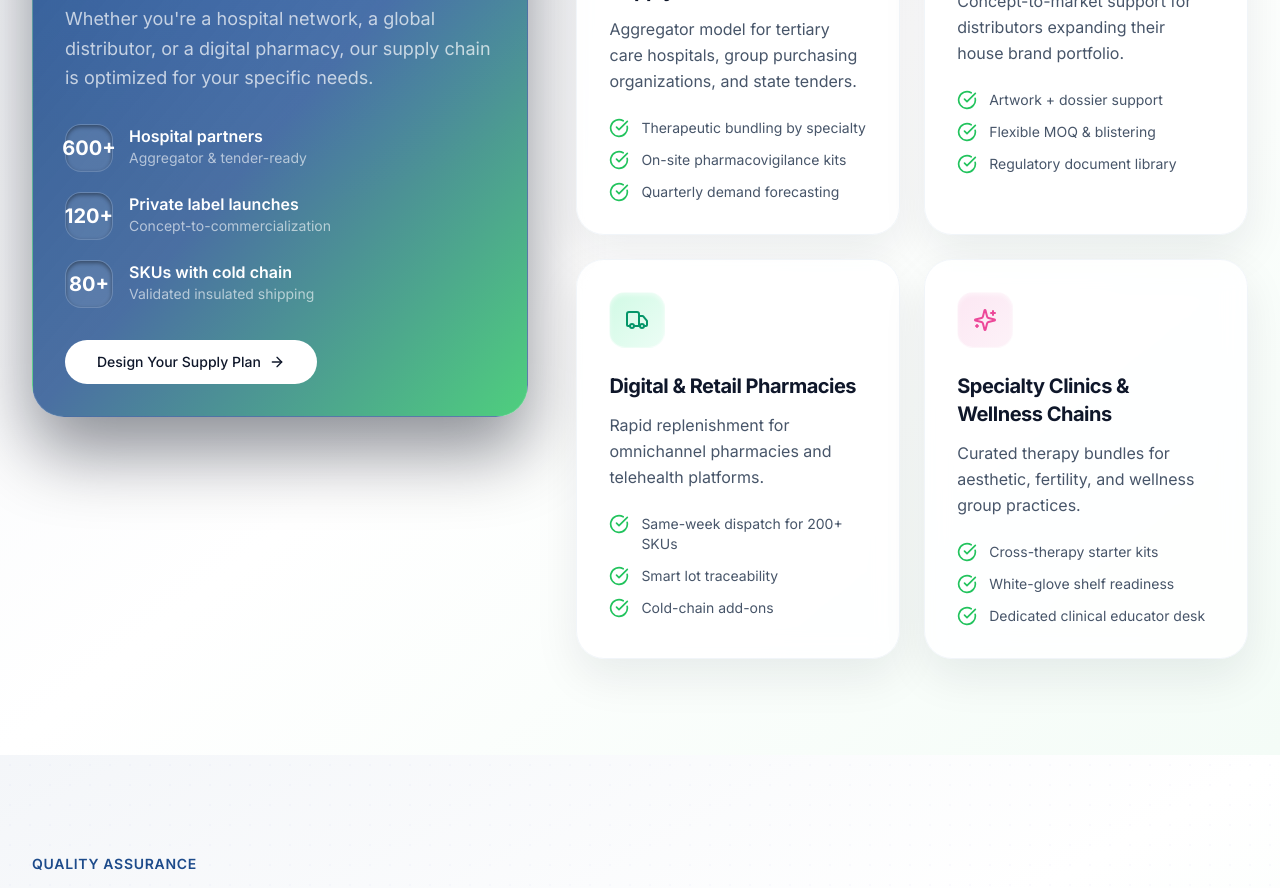
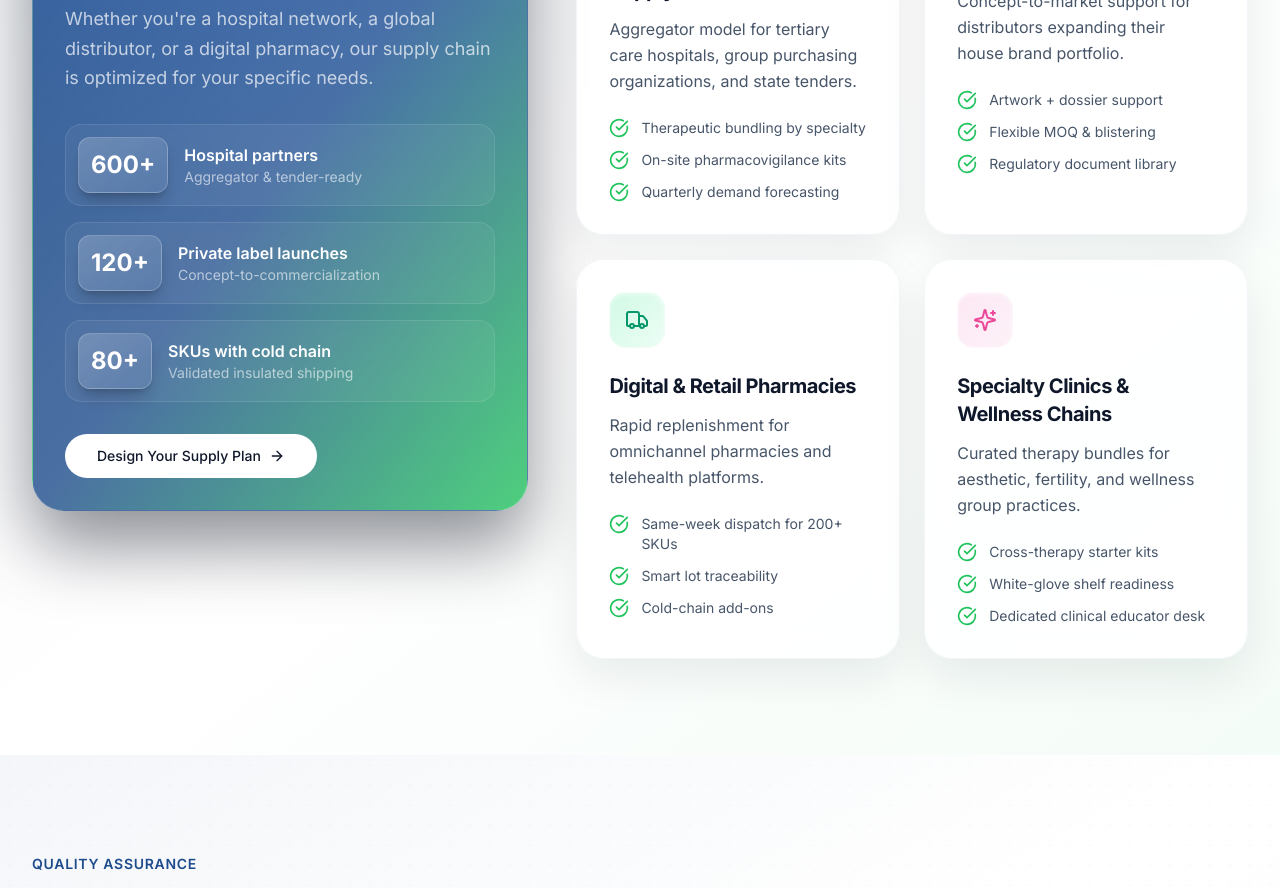
Before and after one commit to visheshsanghvi112/ambica-pharma-portal, a React (Vite) app: page / in a window 1280 px wide. Shown: the part 3080-3968 px from the top of the page. Built offline with nearby package versions, Linux system fonts and the light colour scheme.

Commit message:
Improve supply stats boxes - wider, better gradient, hover effect

```diff
--- a/src/pages/Index.tsx
+++ b/src/pages/Index.tsx
@@ -428,14 +428,14 @@ const Index = () => {
                   Whether you're a hospital network, a global distributor, or a digital pharmacy, our supply chain is optimized for your specific needs.
                 </p>
 
-                <div className="space-y-5 mb-8">
-                  {supplyStats.map((stat) => (
-                    <div key={stat.label} className="flex items-start gap-4">
-                      <div className="h-12 w-12 rounded-2xl bg-white/10 text-white flex items-center justify-center font-bold text-xl shadow-inner shadow-black/40 border border-white/10">
+                <div className="space-y-4 mb-8">
+                  {supplyStats.map((stat, index) => (
+                    <div key={stat.label} className="flex items-center gap-4 p-3 rounded-2xl bg-white/5 backdrop-blur-sm border border-white/10 hover:bg-white/10 transition-all duration-300">
+                      <div className="min-w-[70px] h-14 px-3 rounded-xl bg-gradient-to-br from-white/20 to-white/5 text-white flex items-center justify-center font-bold text-2xl border border-white/20 shadow-lg shadow-black/20">
                         {stat.value}
                       </div>
-                      <div>
-                        <p className="text-base font-semibold">{stat.label}</p>
+                      <div className="flex-1">
+                        <p className="text-base font-semibold text-white">{stat.label}</p>
                         <p className="text-sm text-white/60">{stat.helper}</p>
                       </div>
                     </div>
```
